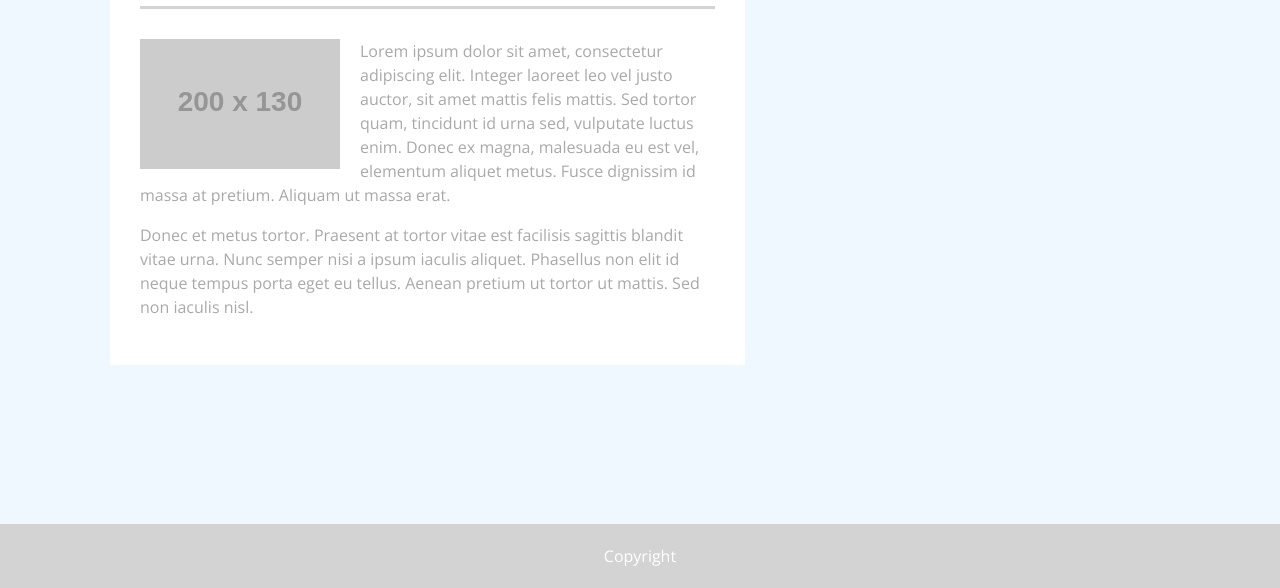
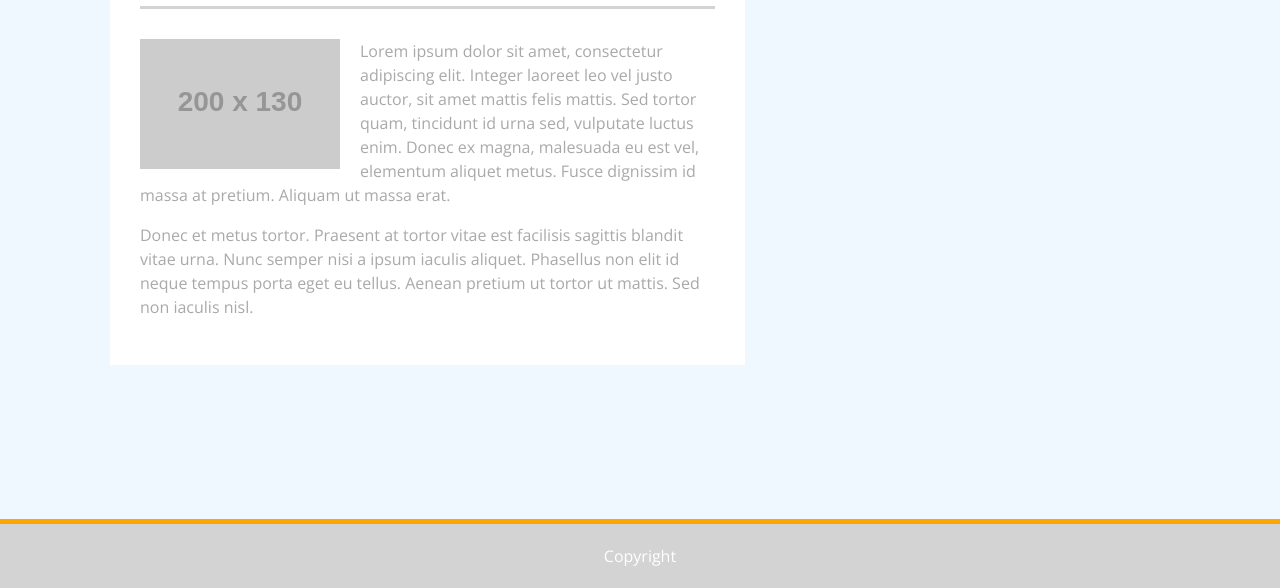
Before and after one commit to HumbleKind/responsive-portfolio, a plain HTML site: page index.html in a window 1280 px wide. Shown: the part 212-800 px from the top of the page. Drawn offline with nearby package versions, Linux system fonts and the light colour scheme; placeholder pictures from the web are drawn by us.

Commit message:
updated footer border

```diff
--- a/index.html
+++ b/index.html
@@ -53,8 +53,8 @@
                 <div class="col-md-4">
                 </div>
             </div>
-            <div class="row">
-                <div class="footer" class="col-md-12">
+           <div class="row">
+                <div class="footer">
                     Copyright
                 </div>
             </div>
--- a/style.css
+++ b/style.css
@@ -55,6 +55,7 @@ img {
     left: 0;
     bottom: 0;
     width: 100%;
+    border-top: 5px solid orange;
     background-color: lightgray;
     padding: 20px;
     text-align: center;
```
